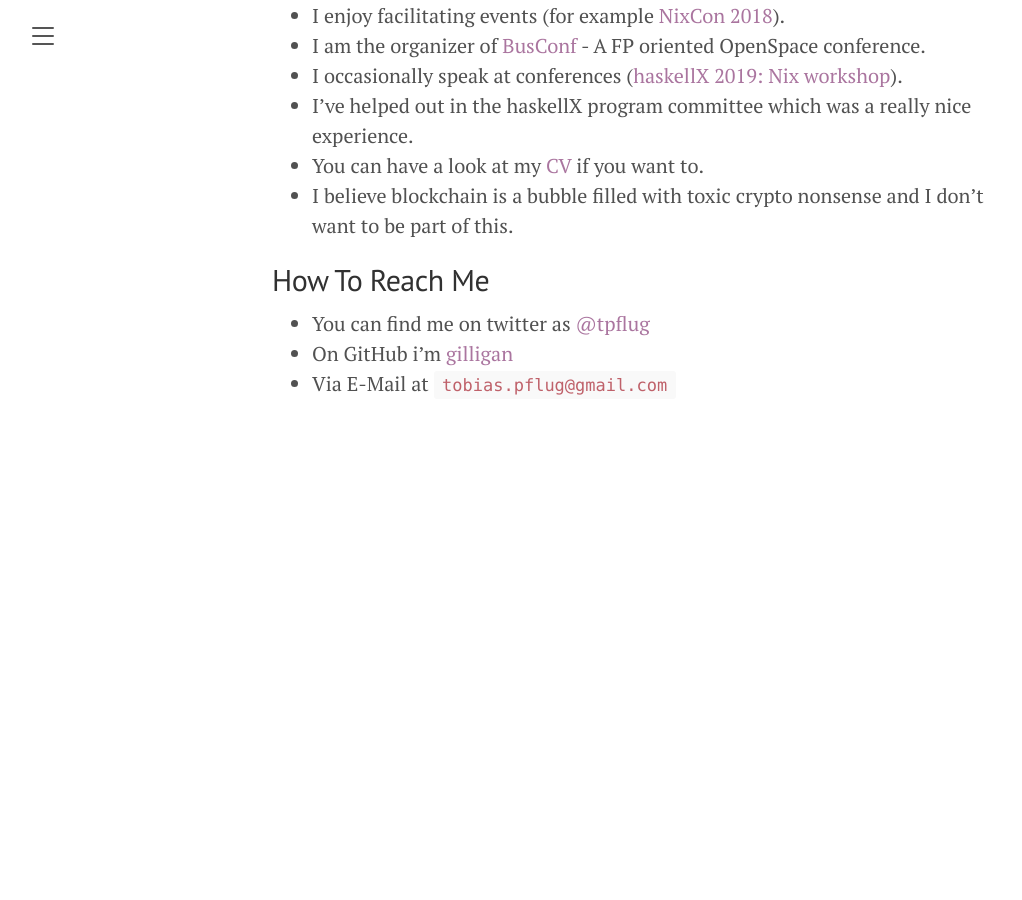
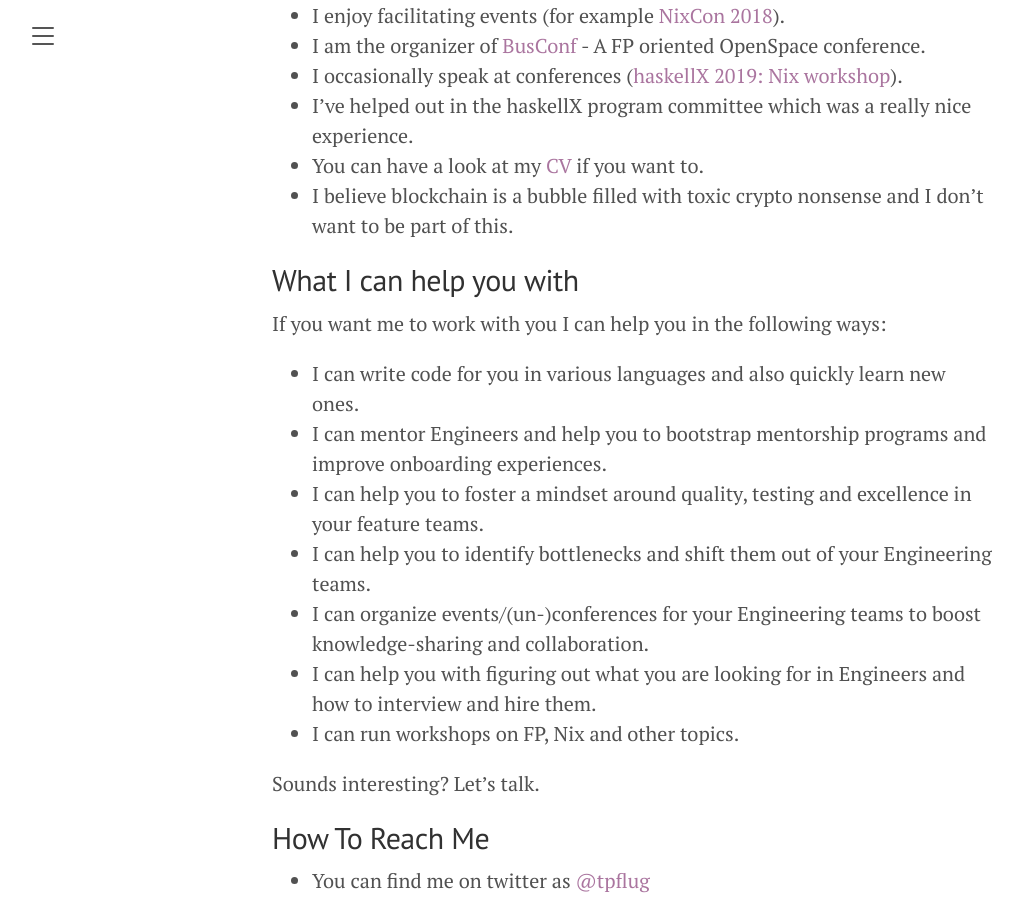
Before and after one commit to gilligan/gilligan.github.io, a Jekyll site: the page built from about.md, in a window 1280 px wide and 900 px high, scrolled down 2861 px. Shown: the whole window, without its empty margins (8-1030 px from the left). Built offline with Jekyll 4.4.1, drawn with Linux system fonts in a browser that asks for light colours; before the commit the page ends 3340 px from its top, so only the background shows below that; some of the changed text lies outside the part shown.

Commit message:
Extend About

```diff
--- a/about.md
+++ b/about.md
@@ -1,7 +1,7 @@
 ---
 layout: page
-title: About
-description: Everything you may want to know about me
+title: About Me
+description: Everything you may want to know about me, working with me, and what I can help you with
 ---
 Hey, my name is *Tobi*! Nice to meet you 👋
 
@@ -59,6 +59,20 @@ Some other things worth mentioning about myself
 - You can have a look at my [CV](https://tpflug.me/cv.pdf) if you want to.
 - I believe blockchain is a bubble filled with toxic crypto nonsense and I don't want to be part of this.
 
+## What I can help you with
+
+If you want me to work with you I can help you in the following ways:
+
+- I can write code for you in various languages and also quickly learn new ones.
+- I can mentor Engineers and help you to bootstrap mentorship programs and improve onboarding experiences.
+- I can help you to foster a mindset around quality, testing and excellence in your feature teams.
+- I can help you to identify bottlenecks and shift them out of your Engineering teams.
+- I can organize events/(un-)conferences for your Engineering teams to boost knowledge-sharing and collaboration.
+- I can help you with figuring out what you are looking for in Engineers and how to interview and hire them.
+- I can run workshops on FP, Nix and other topics.
+
+Sounds interesting? Let's talk.
+
 ## How To Reach Me
 
 - You can find me on twitter as [@tpflug](https://www.twitter.com/tpflug)
```
Also changed, not shown: other parts of about.md (+1 -1 lines).
